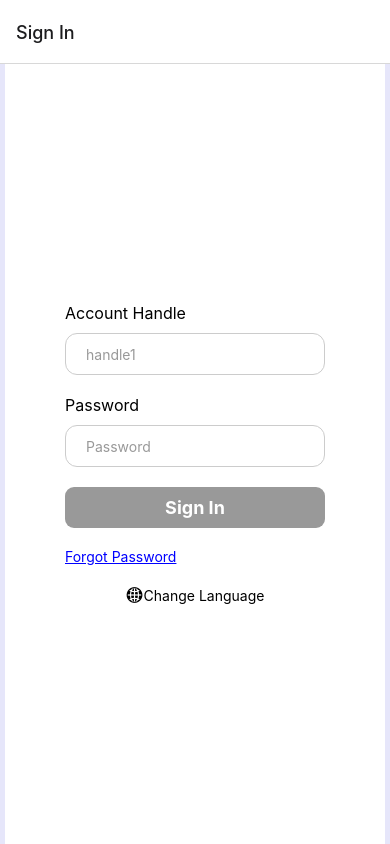
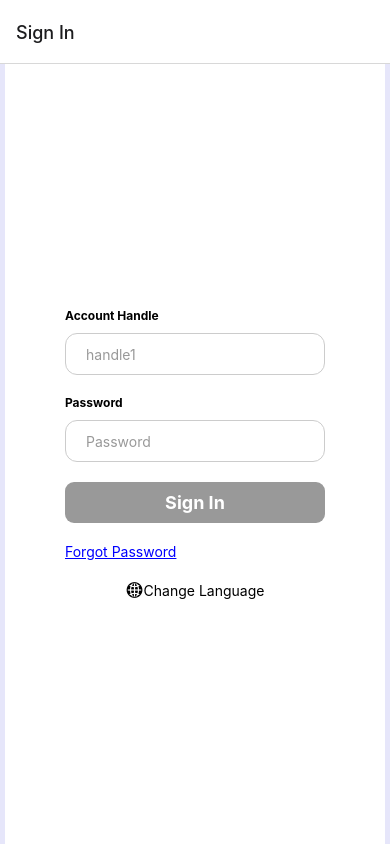
Before and after one commit to psankar/immiapp, a React Native app: screen / in a window 390 px wide. Built offline with nearby package versions, Linux system fonts and the light colour scheme; what react-native-popup-menu would draw is missing.

Commit message:
css for label

```diff
--- a/src/screens/SignIn.tsx
+++ b/src/screens/SignIn.tsx
@@ -222,7 +222,8 @@ const styles = StyleSheet.create({
     minWidth: "70%",
   },
   label: {
-    fontSize: 16,
+    fontSize: 12,
+    fontWeight: "bold",
     marginBottom: 10,
   },
   loadingContainer: {
```
